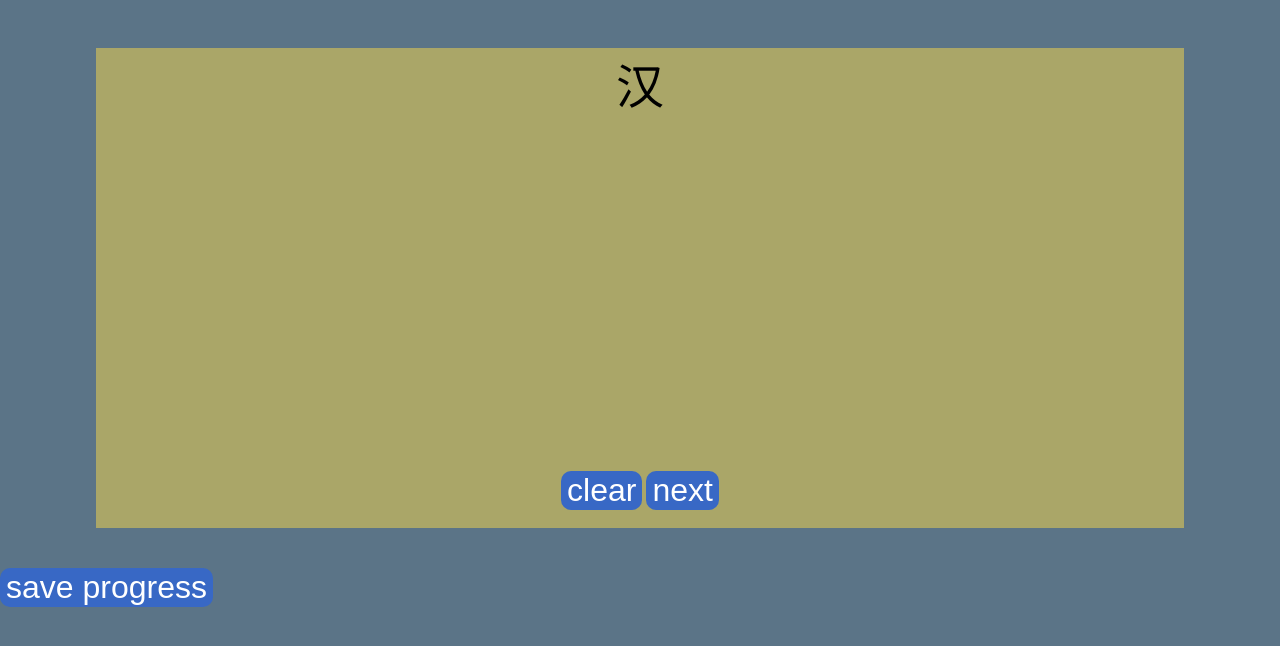
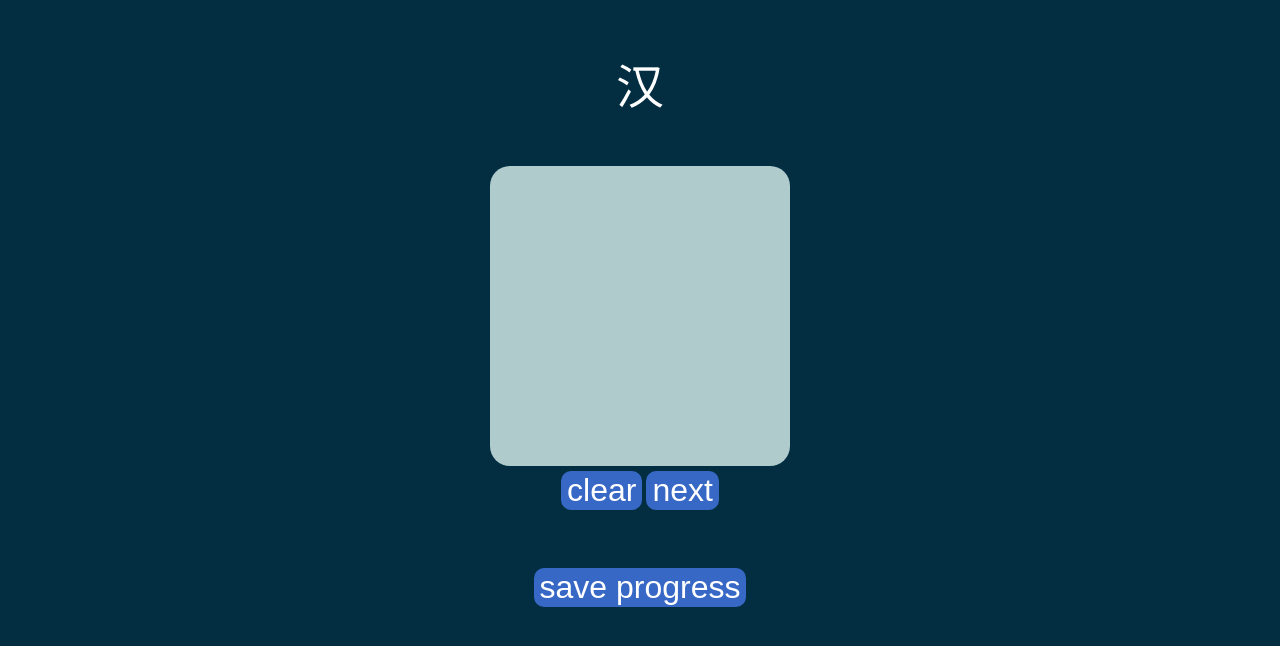
Before and after one commit to spacefreg/spacefrogs, a website: page public/index.html in a window 1280 px wide. Drawn offline with Linux system fonts and the light colour scheme.

Commit message:
some color changing

```diff
--- a/public/src/client.js
+++ b/public/src/client.js
@@ -5,7 +5,7 @@ let isDrawing = false;
 
 
 ctx.beginPath();
-ctx.rect(0, 0, canvWidth, canvHeight);
+ctx.rect(0, 0, canvas.width, canvas.height);
 ctx.fillStyle = `rgb(175, 203, 204)`;
 ctx.fill();
 
--- a/public/src/style.css
+++ b/public/src/style.css
@@ -3,7 +3,7 @@ html, body {
     margin: 0;
     height: 100%;
     overflow: hidden;
-    background-color: rgb(91, 116, 135);
+    background-color: rgb(3, 46, 66);
 }
 
 
@@ -16,7 +16,7 @@ html, body {
     margin-left: auto;
     margin-right: auto;
     width: 85%;
-    background-color: rgb(170, 166, 104);
+    /* background-color: rgb(1, 46, 103); */
     height: 60%;
     text-align: center;
 }
@@ -25,12 +25,14 @@ html, body {
     margin: auto;
     text-align: center;
     font-size: 3rem;
+    color: white;
 }
 
 
 #app-screen > #canv {
     margin: auto;
     display: block;
+    border-radius: 20px;
 }
 
 #save {
```
